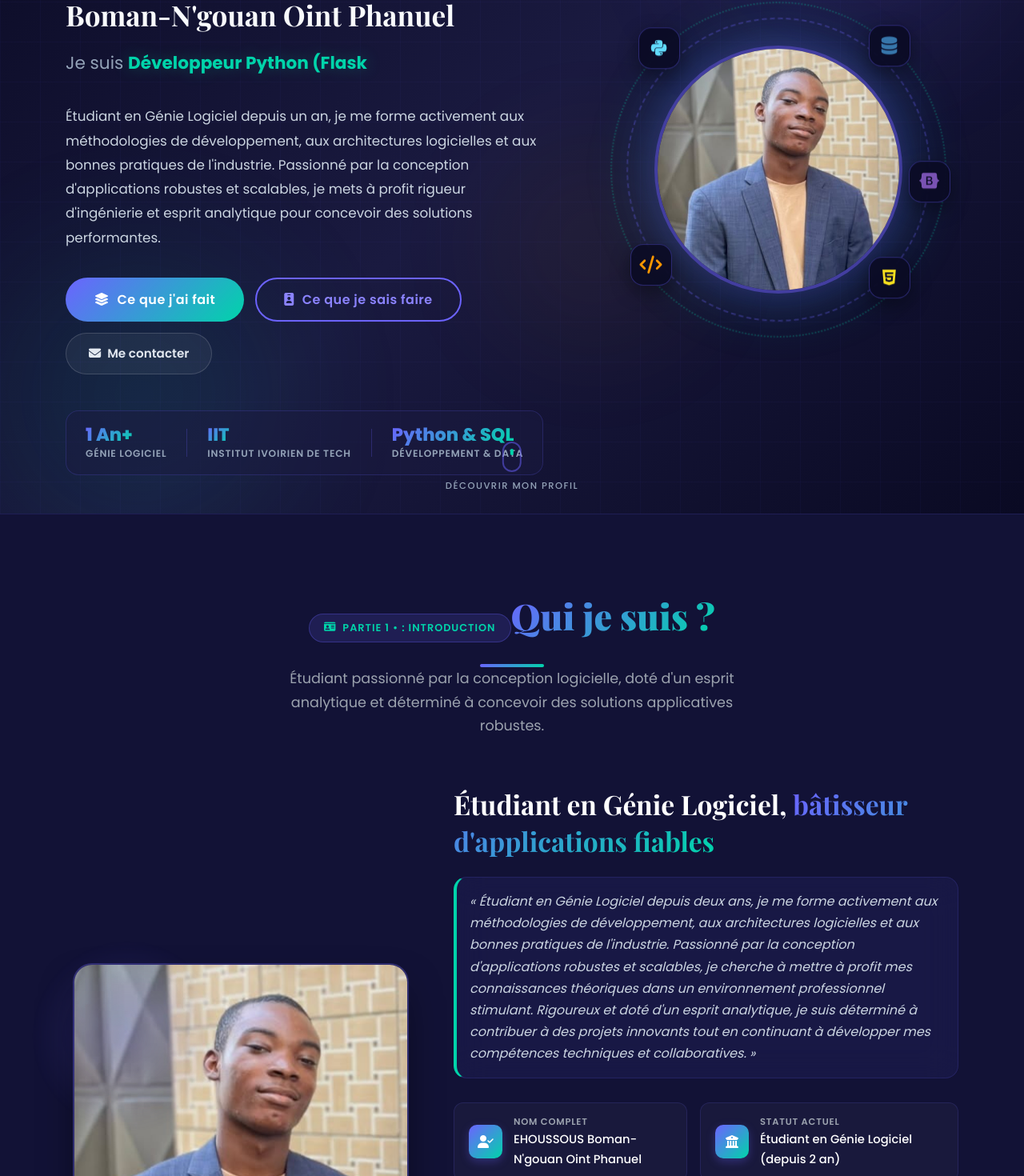
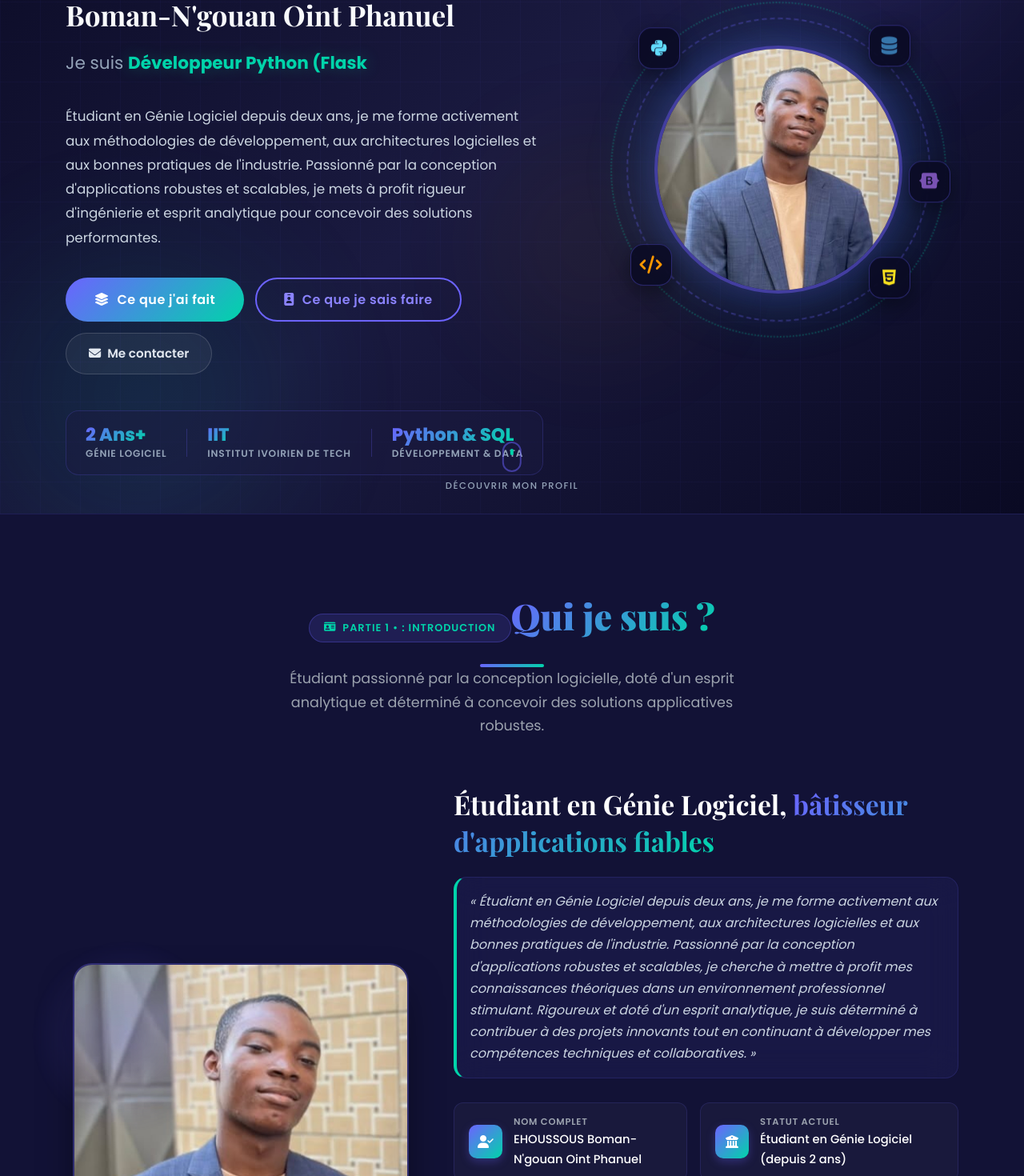
Before and after one commit to phanuelehoussou-cloud/portfolio, a React (Vite) app: page / in a window 1280 px wide. Shown: the part 298-1768 px from the top of the page at 80% size. Built offline with nearby package versions, Linux system fonts and the light colour scheme.

Commit message:
Mise a jour de l'experience a deux ans dans toutes les sections du portfolio

```diff
--- a/src/components/About.jsx
+++ b/src/components/About.jsx
@@ -25,7 +25,7 @@ const About = () => {
 
   const personalDetails = [
     { label: 'Nom complet', value: "EHOUSSOUS Boman-N'gouan Oint Phanuel", icon: 'fa-user-check' },
-    { label: 'Statut actuel', value: "Étudiant en Génie Logiciel (depuis 2 an)", icon: 'fa-university' },
+    { label: 'Statut actuel', value: "Étudiant en Génie Logiciel (depuis 2 ans)", icon: 'fa-university' },
     { label: 'Établissement', value: 'Institut Ivoirien de Technologie (IIT)', icon: 'fa-graduation-cap' },
     { label: 'Localisation', value: 'Grand-Bassam, Côte d\'Ivoire', icon: 'fa-map-pin' },
     { label: 'Téléphone', value: '+225 05 76 55 59 62', icon: 'fa-phone' },
--- a/src/components/Hero.jsx
+++ b/src/components/Hero.jsx
@@ -81,7 +81,7 @@ const Hero = () => {
             </div>
 
             <p className="hero-description">
-              Étudiant en Génie Logiciel depuis un an, je me forme activement aux méthodologies de développement, aux architectures logicielles et aux bonnes pratiques de l'industrie. Passionné par la conception d'applications robustes et scalables, je mets à profit rigueur d'ingénierie et esprit analytique pour concevoir des solutions performantes.
+              Étudiant en Génie Logiciel depuis deux ans, je me forme activement aux méthodologies de développement, aux architectures logicielles et aux bonnes pratiques de l'industrie. Passionné par la conception d'applications robustes et scalables, je mets à profit rigueur d'ingénierie et esprit analytique pour concevoir des solutions performantes.
             </p>
 
             <div className="hero-buttons">
@@ -110,7 +110,7 @@ const Hero = () => {
 
             <div className="hero-stats">
               <div className="stat-item">
-                <span className="stat-number">1 An+</span>
+                <span className="stat-number">2 Ans+</span>
                 <span className="stat-label">Génie Logiciel</span>
               </div>
               <div className="stat-divider"></div>
--- a/src/components/Projects.jsx
+++ b/src/components/Projects.jsx
@@ -145,7 +145,7 @@ const Projects = () => {
         <div className="title-wrapper fade-in-up">
           <div className="section-badge-pill">
             <i className="fas fa-layer-group"></i>
-            <span>Partie 3 &bull; Navbar : Projets</span>
+            <span>Partie 3 &bull; : Projets</span>
           </div>
           <h2 className="section-title">
             <span className="gradient-text">Ce que j'ai fait</span>
--- a/src/components/Skills.jsx
+++ b/src/components/Skills.jsx
@@ -65,7 +65,7 @@ const Skills = () => {
 
   const educationTimeline = [
     {
-      period: 'Depuis 1 an (En cours)',
+      period: 'Depuis 2 ans (En cours)',
       title: 'Étudiant en Génie Logiciel',
       institution: 'Institut Ivoirien de Technologie (IIT)',
       location: 'Grand-Bassam, Côte d\'Ivoire',
@@ -94,7 +94,7 @@ const Skills = () => {
     {
       role: 'Conception d\'Applications & Projets de Génie Logiciel',
       company: 'Institut Ivoirien de Technologie (IIT) & Projets Personnels',
-      period: 'Depuis 1 an',
+      period: 'Depuis 2 ans',
       tasks: [
         'Développement d\'applications web avec Python (Flask) et interfaces réactives sous Bootstrap 5.',
         'Conception de schémas relationnels de bases de données et écriture de requêtes T-SQL complexes sous SQL Server.',
@@ -120,7 +120,7 @@ const Skills = () => {
         <div className="title-wrapper fade-in-up">
           <div className="section-badge-pill">
             <i className="fas fa-file-alt"></i>
-            <span>Partie 2 &bull; Navbar : CV</span>
+            <span>Partie 2 &bull;: CV</span>
           </div>
           <h2 className="section-title">
             <span className="gradient-text">Ce que je sais faire</span>
```
Also changed, not shown: 1 other file (tests, documents, lock files or other folders).
